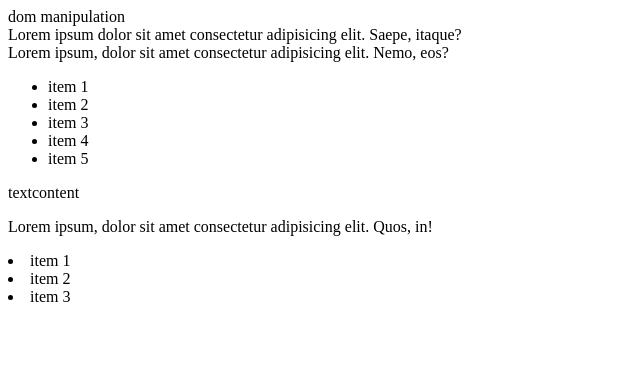
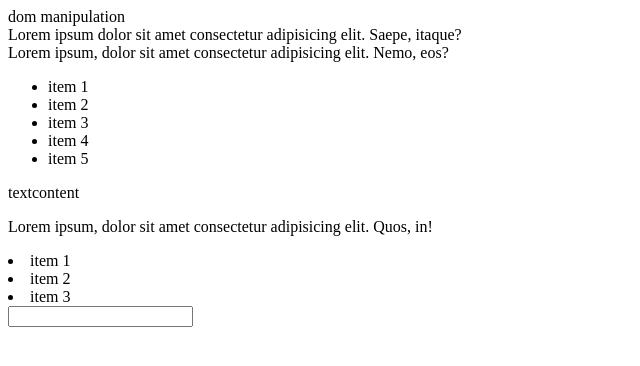
Before and after one commit to shiv7700/javascript-interview, a plain HTML site: page index.html in a window 1280 px wide. Shown: the whole page, without its empty margins (0-640 px from the left). Drawn offline with Linux system fonts and the light colour scheme.

Commit message:
new update

```diff
--- a/dom.js
+++ b/dom.js
@@ -66,3 +66,14 @@
 // middle.append(newElement);
 
 // working with attributes
+let input = document.querySelector("#username");
+console.log(input.id);
+
+//change attribute
+input.className = "gg";
+console.log(input.className);
+
+// set attribute
+input.setAttribute("name", "send");
+
+// get attribute
--- a/index.html
+++ b/index.html
@@ -35,6 +35,8 @@
         <li>item 3</li>
     </div>
 
+    <input type="text" id="username" class="another" secured="true">
+    <div class="tar"></div>
 
     <script src="./dom.js"></script>
 </body>
```
